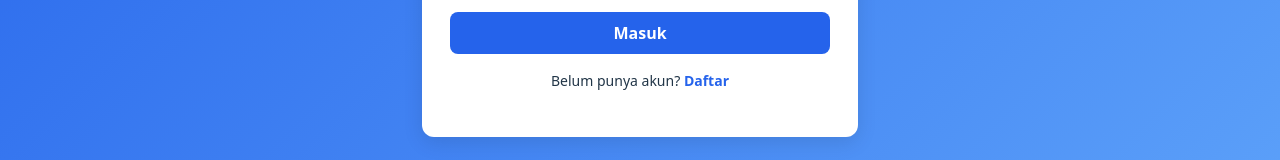
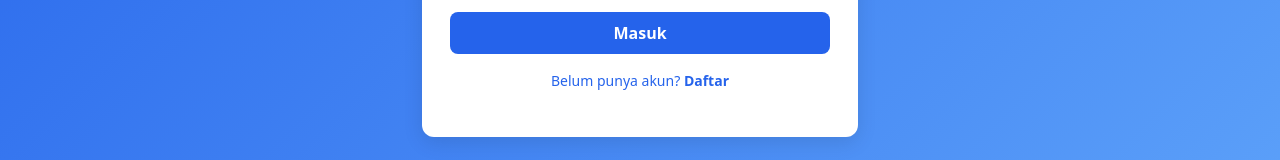
Before and after one commit to untrustedperson/jadwal-libur, a React (Vite) app: page /login in a window 1280 px wide. Shown: the part 435-595 px from the top of the page. Built offline with nearby package versions, Linux system fonts and the light colour scheme; no server answers.

Commit message:
login & register UI fix

```diff
--- a/src/Login.tsx
+++ b/src/Login.tsx
@@ -139,6 +139,6 @@ const styles: Record<string, React.CSSProperties> = {
     cursor: "pointer",
   },
   error: { color: "red", fontSize: 14, marginTop: 8 },
-  linkText: { marginTop: 16, fontSize: 14 },
+  linkText: { color: "#2563eb", marginTop: 16, fontSize: 14 },
   link: { color: "#2563eb", fontWeight: 600, textDecoration: "none" },
 };
--- a/src/Register.tsx
+++ b/src/Register.tsx
@@ -136,6 +136,7 @@ const styles: Record<string, React.CSSProperties> = {
     marginTop: 8,
   },
   linkText: {
+    color: "#2563eb",
     marginTop: 16,
     fontSize: 14,
   },
```
